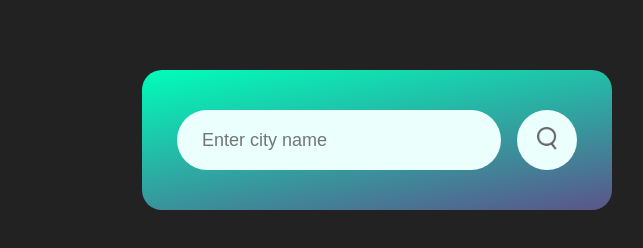
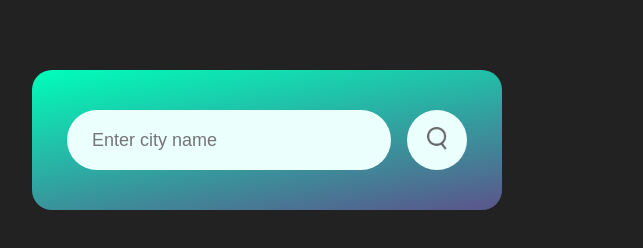
Before and after one commit to VelladuraiK/weather-app, a plain HTML site: page index.html in a window 1280 px wide. Shown: the whole page, without its empty margins (348-991 px from the left). Drawn offline with Linux system fonts and the light colour scheme.

Commit message:
Update style.css

```diff
--- a/style.css
+++ b/style.css
@@ -18,7 +18,7 @@ body {
     border-radius: 20px;
     padding: 40px 35px;
     text-align: center;
-    margin-left: 490px;
+    margin-left: 380px;
     margin-top: 70px;
 }
 
```
